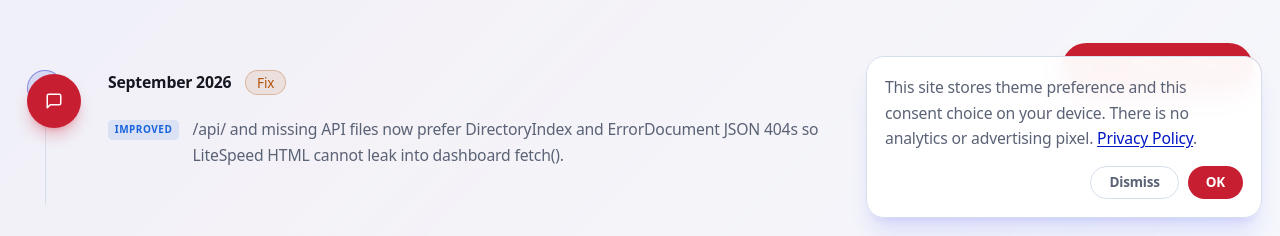
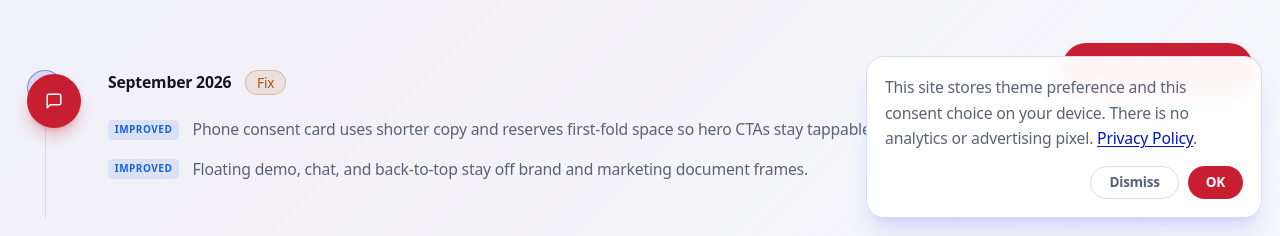
Before and after one commit to hervaz-net/dj-stratagem, a React (Vite) app: page /changelog in a window 1280 px wide. Shown: the part 564-800 px from the top of the page. Built offline with nearby package versions, Linux system fonts and the light colour scheme; no server answers.

Commit message:
Fix stale DNS note and record consent chrome 1.11

```diff
--- a/src/pages/Changelog.jsx
+++ b/src/pages/Changelog.jsx
@@ -4,6 +4,15 @@ import Seo from "../components/Seo";
 import Reveal from "../components/Reveal";
 
 const entries = [
+  {
+    version: "1.11",
+    date: "September 2026",
+    tag: "Fix",
+    items: [
+      { type: "improved", text: "Phone consent card uses shorter copy and reserves first-fold space so hero CTAs stay tappable." },
+      { type: "improved", text: "Floating demo, chat, and back-to-top stay off brand and marketing document frames." },
+    ],
+  },
   {
     version: "1.10",
     date: "September 2026",
```
